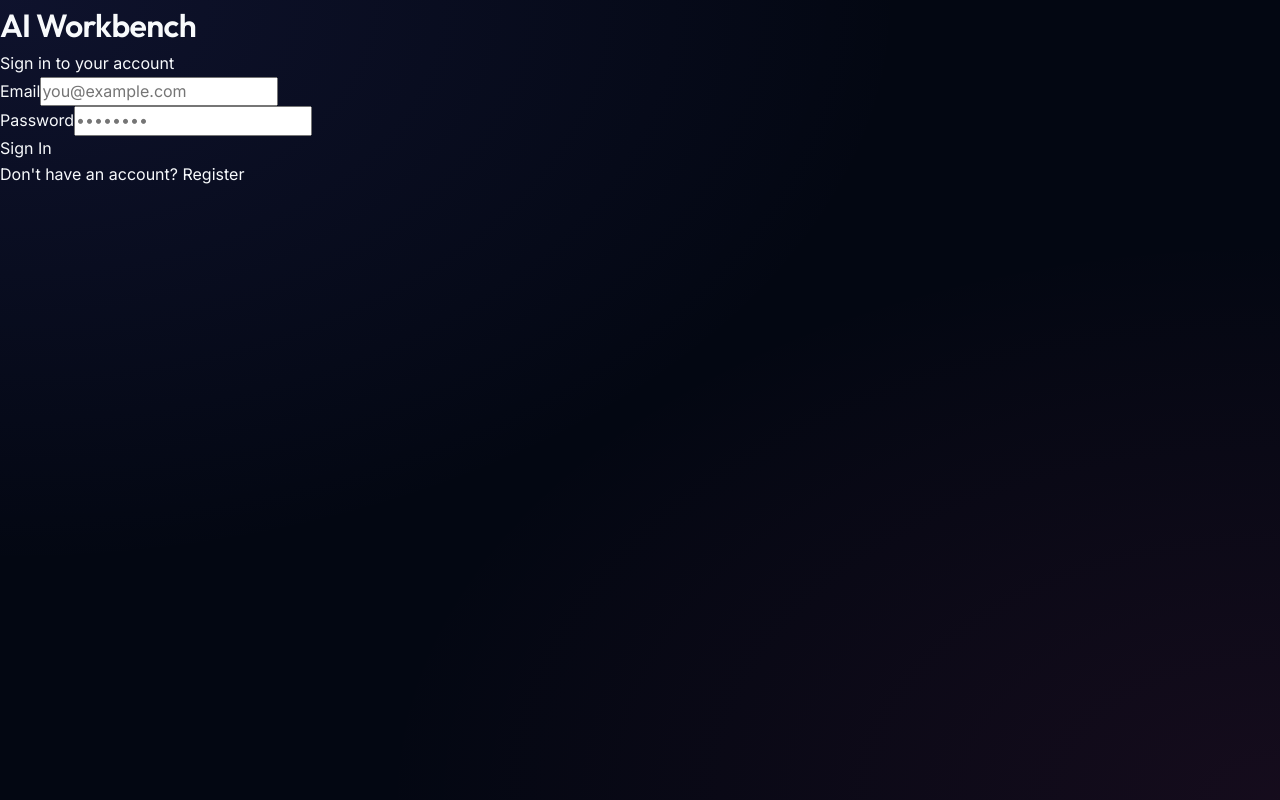
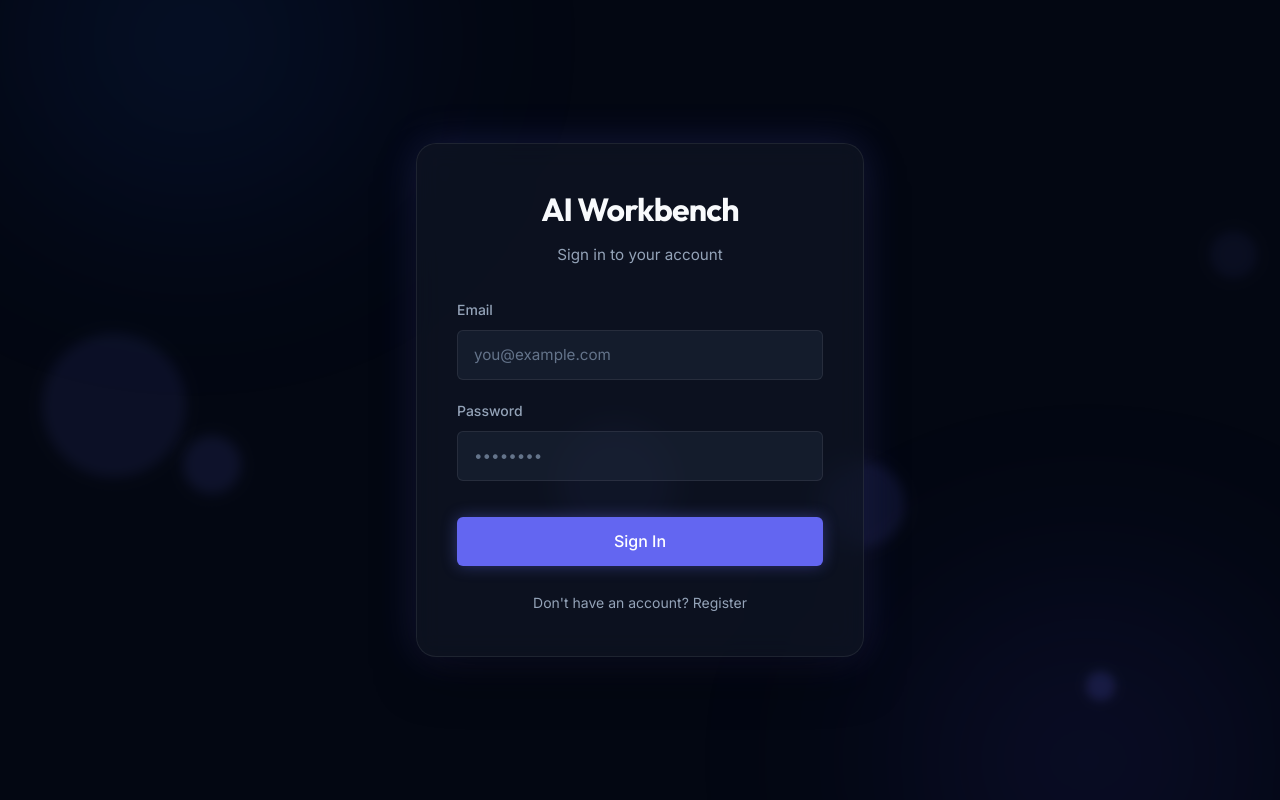
Before and after one commit to iamshubham251/ai-workbench, a React (Vite) app in the folder frontend/: page /login in a window 1280 px wide. Built offline with nearby package versions, Linux system fonts and the light colour scheme; no server answers.

Commit message:
feat: upgrade dashboard visuals and animations

```diff
--- /dev/null
+++ b/frontend/src/pages/DashboardPage.css
@@ -0,0 +1,44 @@
+.dashboard-layout {
+  position: relative;
+  z-index: 1;
+}
+
+.dashboard-hero-bg {
+  position: absolute;
+  top: 0;
+  left: 0;
+  width: 100%;
+  height: 400px;
+  background: radial-gradient(circle at 20% 0%, rgba(99, 102, 241, 0.15) 0%, transparent 60%),
+              radial-gradient(circle at 80% 0%, rgba(236, 72, 153, 0.1) 0%, transparent 50%);
+  pointer-events: none;
+  z-index: -1;
+  border-bottom: 1px solid rgba(255, 255, 255, 0.05);
+  mask-image: linear-gradient(to bottom, black 50%, transparent 100%);
+  -webkit-mask-image: linear-gradient(to bottom, black 50%, transparent 100%);
+}
+
+.dashboard-card-hover {
+  transition: all 0.3s cubic-bezier(0.4, 0, 0.2, 1);
+  position: relative;
+  overflow: hidden;
+}
+
+.dashboard-card-hover::after {
+  content: '';
+  position: absolute;
+  inset: 0;
+  background: linear-gradient(120deg, transparent, rgba(255, 255, 255, 0.03), transparent);
+  transform: translateX(-100%);
+  transition: transform 0.6s;
+}
+
+.dashboard-card-hover:hover {
+  transform: translateY(-4px);
+  box-shadow: 0 12px 24px -10px rgba(0, 0, 0, 0.4), 0 0 20px rgba(99, 102, 241, 0.15);
+  border-color: rgba(99, 102, 241, 0.4);
+}
+
+.dashboard-card-hover:hover::after {
+  transform: translateX(100%);
+}
--- a/frontend/src/pages/DashboardPage.tsx
+++ b/frontend/src/pages/DashboardPage.tsx
@@ -6,22 +6,34 @@ import { QuickActions } from '../components/dashboard/QuickActions';
 import { RecentWorkflows } from '../components/dashboard/RecentWorkflows';
 import { ActivityPanel } from '../components/dashboard/ActivityPanel';
 import { ApprovalWorkflowPanel } from '../components/dashboard/ApprovalWorkflowPanel';
+import './DashboardPage.css';
 
 export const DashboardPage: React.FC = () => {
   return (
+    <>
+      <div className="dashboard-hero-bg" />
       <div className="dashboard-layout">
         <div className="dashboard-main">
           <WelcomeHeader />
+          <div className="dashboard-card-hover">
             <DashboardStats />
+          </div>
+          <div className="dashboard-card-hover">
             <UploadDropzone />
+          </div>
           <ApprovalWorkflowPanel />
           <QuickActions />
+          <div className="dashboard-card-hover">
             <RecentWorkflows />
+          </div>
         </div>
 
         <div>
+          <div className="dashboard-card-hover">
             <ActivityPanel />
           </div>
         </div>
+      </div>
+    </>
   );
 };
--- /dev/null
+++ b/frontend/src/pages/LoginPage.css
@@ -0,0 +1,231 @@
+.login-container {
+  min-height: 100vh;
+  display: flex;
+  flex-direction: column;
+  align-items: center;
+  justify-content: center;
+  padding: 1rem;
+  background-color: var(--bg-base);
+  position: relative;
+  overflow: hidden;
+}
+
+.login-background {
+  position: absolute;
+  inset: 0;
+  pointer-events: none;
+  overflow: hidden;
+}
+
+.login-glow-1 {
+  position: absolute;
+  top: -20%;
+  left: -10%;
+  width: 50%;
+  height: 50%;
+  background: radial-gradient(circle, rgba(37, 99, 235, 0.15) 0%, transparent 70%);
+  border-radius: 50%;
+  filter: blur(100px);
+}
+
+.login-glow-2 {
+  position: absolute;
+  bottom: -20%;
+  right: -10%;
+  width: 50%;
+  height: 50%;
+  background: radial-gradient(circle, rgba(79, 70, 229, 0.15) 0%, transparent 70%);
+  border-radius: 50%;
+  filter: blur(100px);
+}
+
+.login-card {
+  z-index: 10;
+  width: 100%;
+  max-width: 28rem;
+  background-color: var(--bg-panel);
+  backdrop-filter: var(--blur-md);
+  -webkit-backdrop-filter: var(--blur-md);
+  border: 1px solid var(--border-color);
+  border-radius: var(--radius-lg);
+  padding: 2.5rem;
+  box-shadow: 0 25px 50px -12px rgba(0, 0, 0, 0.5), 0 0 40px rgba(99, 102, 241, 0.2);
+  animation: fadeIn 0.5s ease-out forwards;
+  position: relative;
+  overflow: hidden;
+}
+
+/* Glass Shimmer Effect */
+.login-card::before {
+  content: '';
+  position: absolute;
+  top: 0;
+  left: -100%;
+  width: 50%;
+  height: 100%;
+  background: linear-gradient(
+    to right,
+    transparent,
+    rgba(255, 255, 255, 0.05),
+    transparent
+  );
+  transform: skewX(-20deg);
+  animation: shimmer 6s infinite;
+  pointer-events: none;
+}
+
+@keyframes shimmer {
+  0% { left: -100%; }
+  20% { left: 200%; }
+  100% { left: 200%; }
+}
+
+.login-header {
+  text-align: center;
+  margin-bottom: 2rem;
+}
+
+.login-title {
+  font-size: 2rem;
+  font-family: 'Outfit', sans-serif;
+  font-weight: 700;
+  color: var(--text-primary);
+  margin-bottom: 0.5rem;
+  letter-spacing: -0.025em;
+}
+
+.login-subtitle {
+  color: var(--text-secondary);
+  font-size: 0.95rem;
+}
+
+.login-error {
+  background-color: rgba(239, 68, 68, 0.1);
+  border: 1px solid rgba(239, 68, 68, 0.3);
+  color: #fca5a5;
+  padding: 0.75rem 1rem;
+  border-radius: var(--radius-sm);
+  font-size: 0.875rem;
+  margin-bottom: 1.5rem;
+}
+
+.login-form {
+  display: flex;
+  flex-direction: column;
+  gap: 1.25rem;
+}
+
+.form-group {
+  display: flex;
+  flex-direction: column;
+  gap: 0.5rem;
+}
+
+.form-label {
+  font-size: 0.875rem;
+  font-weight: 500;
+  color: var(--text-secondary);
+}
+
+.form-input {
+  width: 100%;
+  background-color: rgba(30, 41, 59, 0.5);
+  border: 1px solid var(--border-color);
+  border-radius: var(--radius-sm);
+  padding: 0.75rem 1rem;
+  color: var(--text-primary);
+  font-family: 'Inter', sans-serif;
+  font-size: 0.95rem;
+  transition: all 0.2s ease;
+}
+
+.form-input:focus {
+  outline: none;
+  border-color: rgba(99, 102, 241, 0.5);
+  box-shadow: 0 0 0 2px rgba(99, 102, 241, 0.2);
+}
+
+.form-input::placeholder {
+  color: var(--text-muted);
+}
+
+.login-button {
+  width: 100%;
+  background-color: var(--accent-color);
+  color: white;
+  font-weight: 500;
+  padding: 0.75rem;
+  border-radius: var(--radius-sm);
+  margin-top: 1rem;
+  display: flex;
+  justify-content: center;
+  align-items: center;
+  position: relative;
+  overflow: hidden;
+  transition: all 0.3s ease;
+  box-shadow: 0 0 15px rgba(99, 102, 241, 0.4);
+}
+
+.login-button:hover:not(:disabled) {
+  background-color: var(--accent-hover);
+  box-shadow: 0 0 25px rgba(99, 102, 241, 0.6);
+  transform: translateY(-2px);
+}
+
+.login-button:disabled {
+  opacity: 0.6;
+  cursor: not-allowed;
+}
+
+.login-toggle {
+  margin-top: 1.5rem;
+  text-align: center;
+}
+
+.login-toggle-btn {
+  font-size: 0.875rem;
+  color: var(--text-secondary);
+}
+
+.login-toggle-btn:hover {
+  color: var(--text-primary);
+}
+
+/* Moving Graphics */
+.login-particles {
+  position: absolute;
+  inset: 0;
+  overflow: hidden;
+  pointer-events: none;
+}
+
+.particle {
+  position: absolute;
+  background: var(--accent-color);
+  border-radius: 50%;
+  opacity: 0.15;
+  filter: blur(4px);
+  animation: float-up infinite linear;
+}
+
+.particle:nth-child(1) { width: 40px; height: 40px; left: 15%; bottom: -50px; animation-duration: 12s; animation-delay: 0s; }
+.particle:nth-child(2) { width: 80px; height: 80px; left: 45%; bottom: -100px; animation-duration: 18s; animation-delay: -3s; }
+.particle:nth-child(3) { width: 25px; height: 25px; left: 85%; bottom: -30px; animation-duration: 9s; animation-delay: -5s; }
+.particle:nth-child(4) { width: 60px; height: 60px; left: 65%; bottom: -80px; animation-duration: 15s; animation-delay: -1s; }
+.particle:nth-child(5) { width: 100px; height: 100px; left: 5%; bottom: -120px; animation-duration: 22s; animation-delay: -7s; }
+.particle:nth-child(6) { width: 35px; height: 35px; left: 95%; bottom: -45px; animation-duration: 11s; animation-delay: -2s; }
+
+@keyframes float-up {
+  0% {
+    transform: translateY(0) rotate(0deg) scale(1);
+    opacity: 0.2;
+  }
+  50% {
+    transform: translateY(-50vh) rotate(180deg) scale(1.5);
+    opacity: 0.1;
+  }
+  100% {
+    transform: translateY(-110vh) rotate(360deg) scale(1);
+    opacity: 0;
+  }
+}
--- a/frontend/src/pages/LoginPage.tsx
+++ b/frontend/src/pages/LoginPage.tsx
@@ -1,6 +1,7 @@
 import React, { useState } from 'react';
 import { useAuth } from '../contexts/AuthContext';
 import { useNavigate } from 'react-router-dom';
+import './LoginPage.css';
 
 export default function LoginPage() {
   const [isRegistering, setIsRegistering] = useState(false);
@@ -32,45 +33,53 @@ export default function LoginPage() {
   };
 
   return (
-    <div className="min-h-screen bg-slate-950 flex flex-col items-center justify-center p-4">
-      <div className="absolute inset-0 overflow-hidden pointer-events-none">
-        <div className="absolute top-[-20%] left-[-10%] w-[50%] h-[50%] bg-blue-600/10 blur-[120px] rounded-full mix-blend-screen" />
-        <div className="absolute bottom-[-20%] right-[-10%] w-[50%] h-[50%] bg-indigo-600/10 blur-[120px] rounded-full mix-blend-screen" />
+    <div className="login-container">
+      <div className="login-background">
+        <div className="login-glow-1" />
+        <div className="login-glow-2" />
+        <div className="login-particles">
+          <div className="particle"></div>
+          <div className="particle"></div>
+          <div className="particle"></div>
+          <div className="particle"></div>
+          <div className="particle"></div>
+          <div className="particle"></div>
+        </div>
       </div>
 
-      <div className="z-10 w-full max-w-md bg-slate-900/50 backdrop-blur-xl border border-white/10 rounded-2xl p-8 shadow-2xl">
-        <div className="text-center mb-8">
-          <h1 className="text-3xl font-bold text-white mb-2 tracking-tight">AI Workbench</h1>
-          <p className="text-slate-400">
+      <div className="login-card">
+        <div className="login-header">
+          <h1 className="login-title">AI Workbench</h1>
+          <p className="login-subtitle">
             {isRegistering ? 'Create a new secure account' : 'Sign in to your account'}
           </p>
         </div>
 
         {error && (
-          <div className="bg-red-500/10 border border-red-500/50 text-red-400 p-3 rounded-lg text-sm mb-6">
+          <div className="login-error">
             {error}
           </div>
         )}
 
-        <form onSubmit={handleSubmit} className="space-y-4">
-          <div>
-            <label className="block text-sm font-medium text-slate-300 mb-1">Email</label>
+        <form onSubmit={handleSubmit} className="login-form">
+          <div className="form-group">
+            <label className="form-label">Email</label>
             <input
               type="email"
               required
-              className="w-full bg-slate-800/50 border border-white/5 rounded-lg px-4 py-2.5 text-white placeholder-slate-500 focus:outline-none focus:ring-2 focus:ring-blue-500/50 transition-all"
+              className="form-input"
               placeholder="you@example.com"
               value={email}
               onChange={(e) => setEmail(e.target.value)}
             />
           </div>
 
-          <div>
-            <label className="block text-sm font-medium text-slate-300 mb-1">Password</label>
+          <div className="form-group">
+            <label className="form-label">Password</label>
             <input
               type="password"
               required
-              className="w-full bg-slate-800/50 border border-white/5 rounded-lg px-4 py-2.5 text-white placeholder-slate-500 focus:outline-none focus:ring-2 focus:ring-blue-500/50 transition-all"
+              className="form-input"
               placeholder="••••••••"
               value={password}
               onChange={(e) => setPassword(e.target.value)}
@@ -80,16 +89,16 @@ export default function LoginPage() {
           <button
             type="submit"
             disabled={loading}
-            className="w-full bg-blue-600 hover:bg-blue-500 text-white font-medium py-2.5 rounded-lg transition-colors disabled:opacity-50 disabled:cursor-not-allowed mt-6"
+            className="login-button"
           >
             {loading ? 'Processing...' : (isRegistering ? 'Create Account' : 'Sign In')}
           </button>
         </form>
 
-        <div className="mt-6 text-center">
+        <div className="login-toggle">
           <button
             onClick={() => setIsRegistering(!isRegistering)}
-            className="text-sm text-slate-400 hover:text-white transition-colors"
+            className="login-toggle-btn"
           >
             {isRegistering ? 'Already have an account? Sign in' : "Don't have an account? Register"}
           </button>
```
Also changed, not shown: 1 other file (tests, documents, lock files or other folders). Lines whose indentation alone changed are shown as unchanged.
